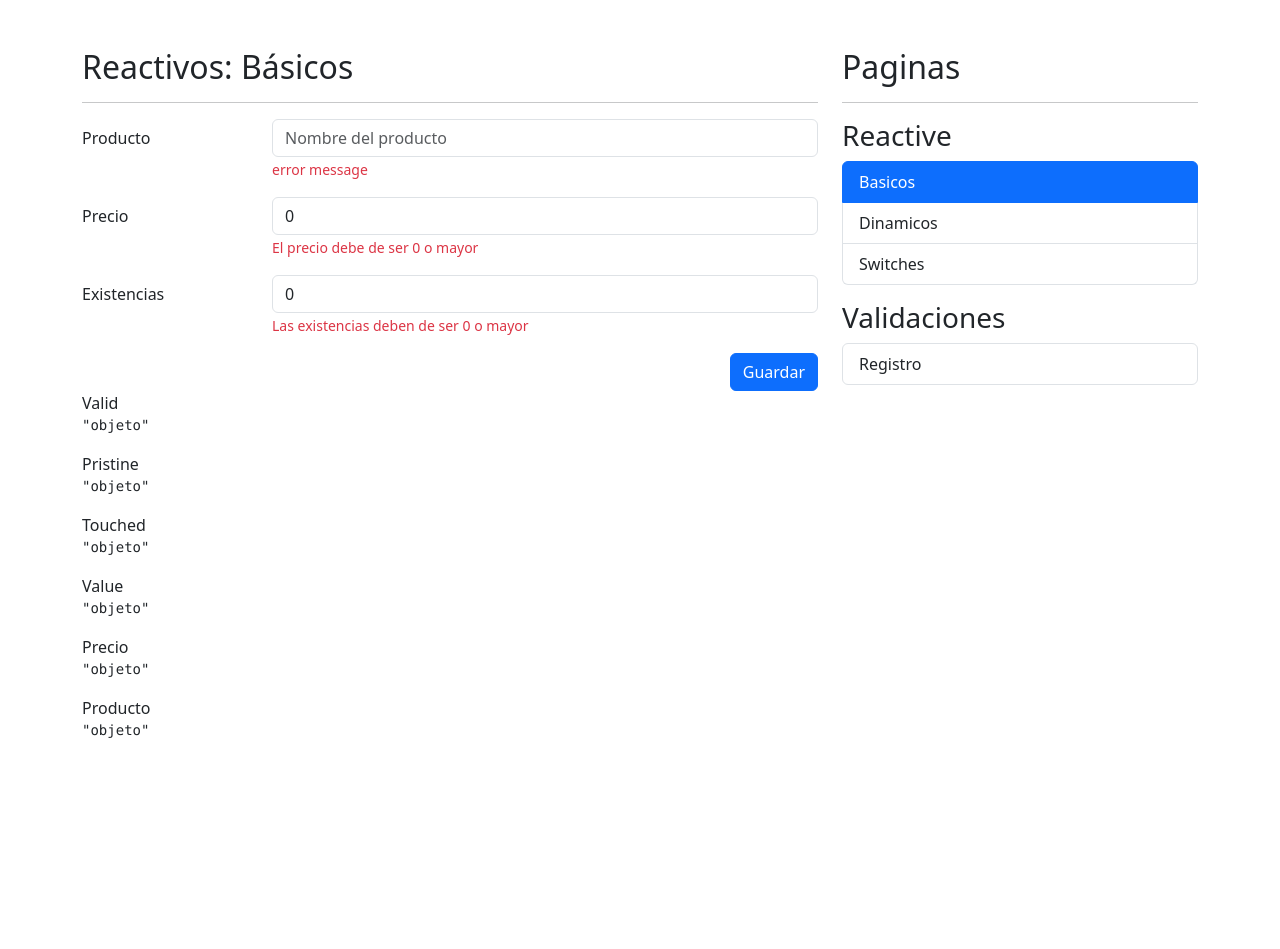
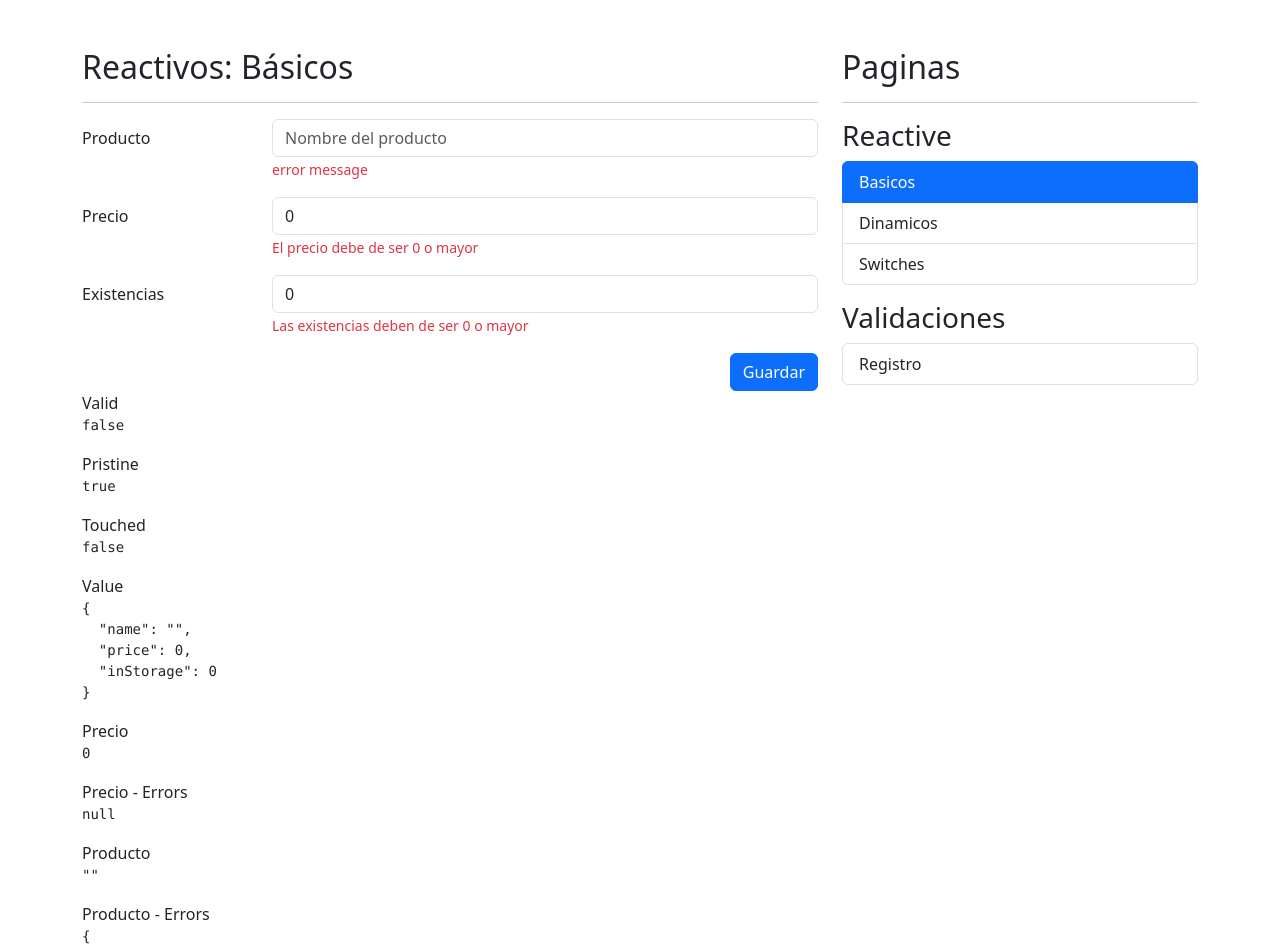
Before and after one commit to NandierSR26/forms-app-angular, an Angular app: page /reactive/basic in a window 1280 px wide. Shown: the top 949 px of the page. Before the commit the page ends 800 px from the top, so only its background shows below. Built offline with nearby package versions, Linux system fonts and the light colour scheme.

Commit message:
feat: :sparkles: Validaciones de formulario implementadas

```diff
--- a/src/app/reactive/pages/basic-page/basic-page.component.html
+++ b/src/app/reactive/pages/basic-page/basic-page.component.html
@@ -66,21 +66,27 @@
   <div class="col">
 
     <span>Valid</span>
-    <pre>{{ 'objeto' | json }}</pre>
+    <pre>{{ myForm.valid | json }}</pre>
 
     <span>Pristine</span>
-    <pre>{{ 'objeto' | json }}</pre>
+    <pre>{{ myForm.pristine | json }}</pre>
 
     <span>Touched</span>
-    <pre>{{ 'objeto' | json }}</pre>
+    <pre>{{ myForm.touched | json }}</pre>
 
     <span>Value</span>
-    <pre>{{ 'objeto' | json }}</pre>
+    <pre>{{ myForm.value| json }}</pre>
 
     <span>Precio</span>
-    <pre>{{ 'objeto' | json }}</pre>
+    <pre>{{ myForm.controls['price'].value | json }}</pre>
+
+    <span>Precio - Errors</span>
+    <pre>{{ myForm.controls['price'].errors | json }}</pre>
 
     <span>Producto</span>
-    <pre>{{ 'objeto' | json }}</pre>
+    <pre>{{ myForm.controls['name'].value | json }}</pre>
+
+    <span>Producto - Errors</span>
+    <pre>{{ myForm.controls['name'].errors | json }}</pre>
   </div>
 </div>
--- a/src/app/reactive/pages/basic-page/basic-page.component.ts
+++ b/src/app/reactive/pages/basic-page/basic-page.component.ts
@@ -1,5 +1,5 @@
 import { Component } from '@angular/core';
-import { FormBuilder, FormControl, FormGroup } from '@angular/forms';
+import { FormBuilder, FormControl, FormGroup, Validators } from '@angular/forms';
 
 @Component({
   templateUrl: './basic-page.component.html',
@@ -15,14 +15,17 @@
   // });
 
   public myForm: FormGroup = this.fb.group({
-    name: [''],
-    price: [0],
-    inStorage: [0],
+    name: ['', [ Validators.required, Validators.minLength(3) ]],
+    price: [0, [ Validators.required, Validators.min(0) ]],
+    inStorage: [0, [ Validators.required, Validators.min(0) ]],
   });
 
   constructor(private fb: FormBuilder) { }
 
   onSave(): void {
+
+    if(this.myForm.invalid) return;
+
     console.log(this.myForm.value)
   }
 
```
